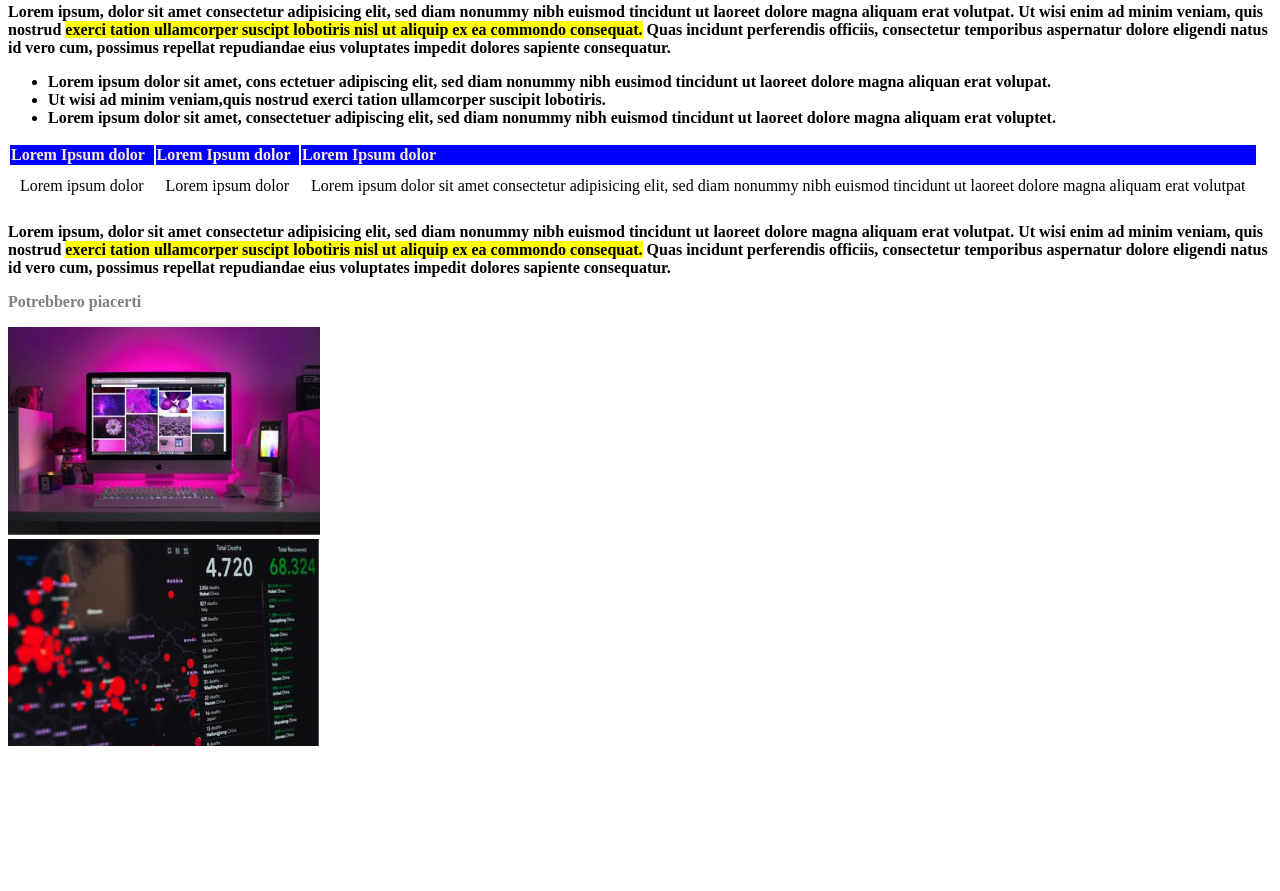
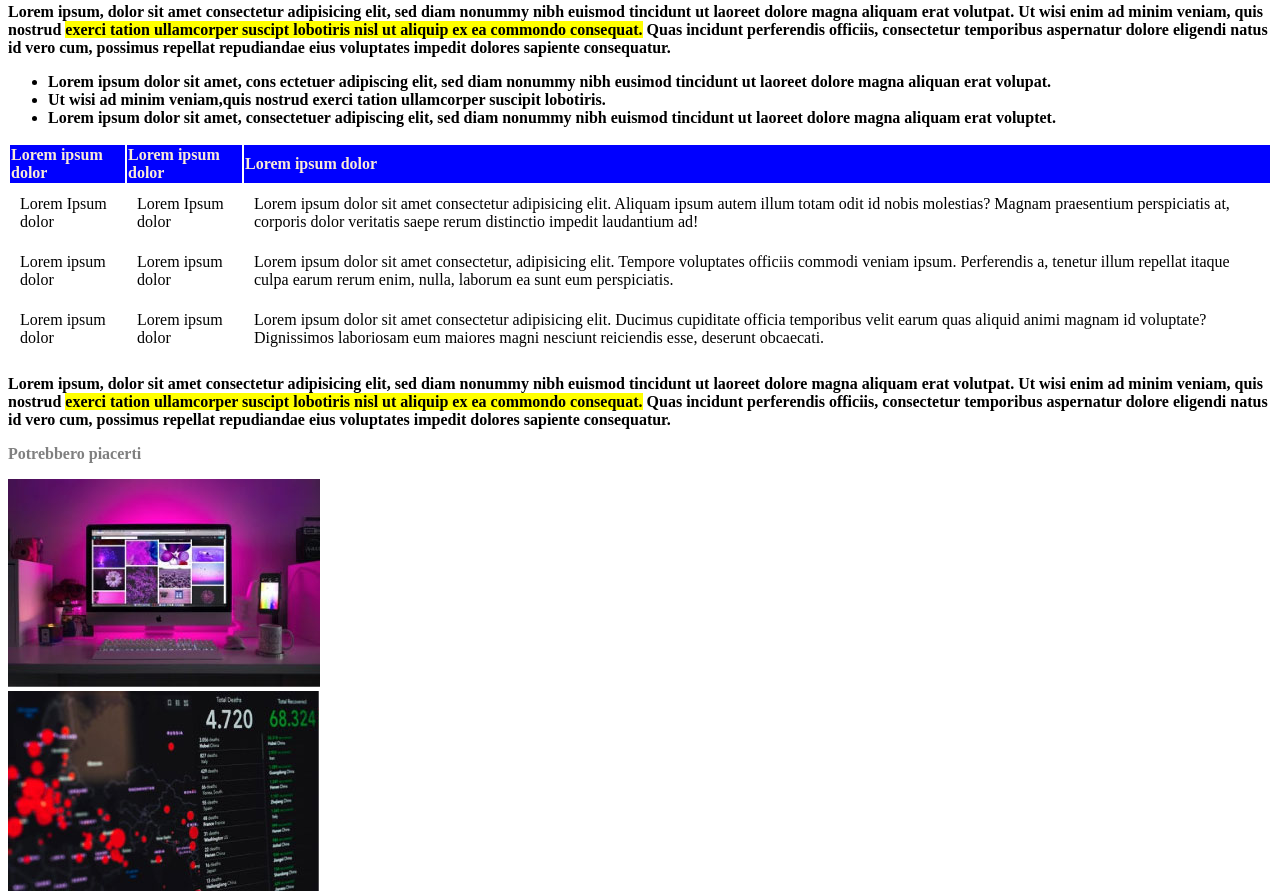
Before and after one commit to Dome1992/html-css-booleaner, a plain HTML site: page index.html in a window 1280 px wide. Shown: the part 753-1644 px from the top of the page. Before the commit the page ends 1511 px from the top, so only its background shows below. Drawn offline with Linux system fonts and the light colour scheme.

Commit message:
manca tabella corretta e testo infoto

```diff
--- a/index.html
+++ b/index.html
@@ -34,24 +34,41 @@
             </ul>
 
             <table>
+                <!-- intestazione tabella-->
                 <thead>
-                    <th>Lorem Ipsum dolor</th>
-                    <th>Lorem Ipsum dolor</th>
-                    <th>Lorem Ipsum dolor</th>
+                    <tr>
+                        <th>Lorem ipsum dolor</th>
+                        <th>Lorem ipsum dolor</th>
+                        <th>Lorem ipsum dolor</th>
+                    </tr>
                 </thead>
+                <!-- fine intestazione tabella-->
 
                 <tbody>
-                  <td> Lorem ipsum dolor</td>
-                  <td> Lorem ipsum dolor</td>
-                  <td> Lorem ipsum dolor sit amet consectetur adipisicing elit, sed diam nonummy nibh euismod tincidunt ut laoreet dolore magna aliquam erat volutpat </td>
+                    <!-- inizio corpo tabella-->
+                    <tr>
+                        <td> Lorem Ipsum dolor</td>
+                        <td> Lorem Ipsum dolor</td>
+                        <td> Lorem ipsum dolor sit amet consectetur adipisicing elit. Aliquam ipsum autem illum totam odit id nobis molestias? Magnam praesentium perspiciatis at, corporis dolor veritatis saepe rerum distinctio impedit laudantium ad!</tr>
+                    </tr>
+                    <tr>
+                        <td> Lorem ipsum dolor </td>
+                        <td> Lorem ipsum dolor</td>
+                        <td> Lorem ipsum dolor sit amet consectetur, adipisicing elit. Tempore voluptates officiis commodi veniam ipsum. Perferendis a, tenetur illum repellat itaque culpa earum rerum enim, nulla, laborum ea sunt eum perspiciatis.</td>
+                    </tr>
+                    <tr>
+                        <td> Lorem ipsum dolor</td>
+                        <td> Lorem ipsum dolor</td>
+                        <td> Lorem ipsum dolor sit amet consectetur adipisicing elit. Ducimus cupiditate officia temporibus velit earum quas aliquid animi magnam id voluptate? Dignissimos laboriosam eum maiores magni nesciunt reiciendis esse, deserunt obcaecati.</td>
+                    </tr>
+                    <!--fine corpo tabella-->
                 </tbody>
-              </table>
 
+            </table>
             <p><strong>Lorem ipsum, dolor sit amet consectetur adipisicing elit, sed diam nonummy nibh euismod tincidunt ut laoreet dolore magna aliquam erat volutpat. Ut wisi enim ad minim veniam, quis nostrud <mark> exerci tation ullamcorper suscipt lobotiris nisl ut aliquip ex ea commondo consequat.</mark> Quas incidunt perferendis officiis, consectetur temporibus aspernatur dolore eligendi natus id vero cum, possimus repellat repudiandae eius voluptates impedit dolores sapiente consequatur.</strong></p>
 <footer>
      <p class="piacerti"> <strong>Potrebbero piacerti</strong></p>
-
-     <div><img src="img/monitor.jpg" alt=""></div>
+    <div> <img src="img/monitor.jpg" alt=""></div>
      <img src="img/graph.jpg" alt="">
 </footer>
 
```
Also changed, not shown: style.css (line endings or trailing spaces).
